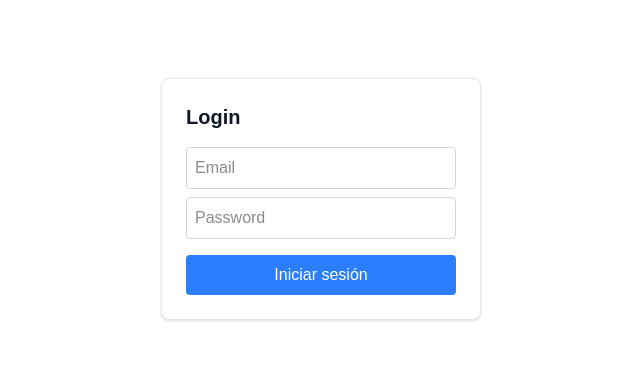
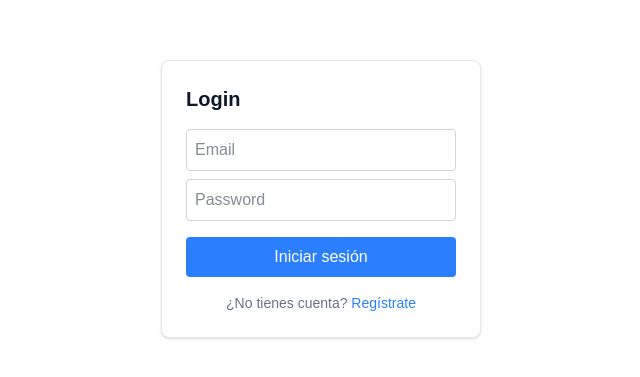
Before and after one commit to VMz69/project-manager, a Next.js app: page /login in a window 1280 px wide. Shown: the part 201-578 px from the top of the page, without its empty margins (319-959 px from the left). Built offline with nearby package versions, Linux system fonts and the light colour scheme.

Commit message:
Fix: Required login and register fields.

```diff
--- a/src/app/login/page.tsx
+++ b/src/app/login/page.tsx
@@ -42,6 +42,7 @@
 import { useState, useEffect } from "react";
 import { useAuth } from "@/context/AuthContext";
 import { useRouter } from "next/navigation";
+import Link from "next/link";
 
 export default function LoginPage() {
   const { login, user } = useAuth();
@@ -83,6 +84,7 @@
           placeholder="Email"
           className="w-full mb-2 p-2 border border-gray-300 rounded focus:outline-none focus:ring-2 focus:ring-blue-300"
           value={email}
+          required={true}
           onChange={(e) => setEmail(e.target.value)}
         />
 
@@ -91,6 +93,7 @@
           placeholder="Password"
           className="w-full mb-2 p-2 border border-gray-300 rounded focus:outline-none focus:ring-2 focus:ring-blue-300"
           value={password}
+          required={true}
           onChange={(e) => setPassword(e.target.value)}
         />
 
@@ -99,6 +102,13 @@
         <button className="w-full bg-blue-500 hover:bg-blue-600 text-white p-2 mt-2 rounded transition-colors duration-200">
           Iniciar sesión
         </button>
+
+        <p className="text-sm text-center text-gray-500 mt-4">
+          ¿No tienes cuenta?{" "}
+          <Link href="/register" className="text-blue-500 hover:underline">
+            Regístrate
+          </Link>
+        </p>
       </form>
     </div>
   );
--- a/src/app/register/page.tsx
+++ b/src/app/register/page.tsx
@@ -72,6 +72,7 @@
           placeholder="Nombre"
           className="w-full mb-2 p-2 border border-gray-300 rounded focus:outline-none focus:ring-2 focus:ring-amber-300"
           value={name}
+          required={true}
           onChange={(e) => setName(e.target.value)}
         />
 
@@ -80,6 +81,7 @@
           placeholder="Email"
           className="w-full mb-2 p-2 border border-gray-300 rounded focus:outline-none focus:ring-2 focus:ring-amber-300"
           value={email}
+          required={true}
           onChange={(e) => setEmail(e.target.value)}
         />
 
@@ -88,6 +90,7 @@
           placeholder="Password"
           className="w-full mb-2 p-2 border border-gray-300 rounded focus:outline-none focus:ring-2 focus:ring-amber-300"
           value={password}
+          required={true}
           onChange={(e) => setPassword(e.target.value)}
         />
 
```
